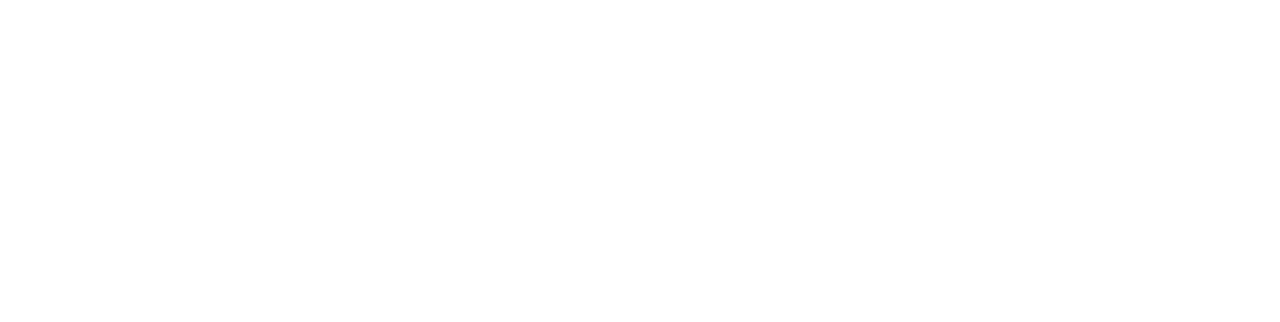
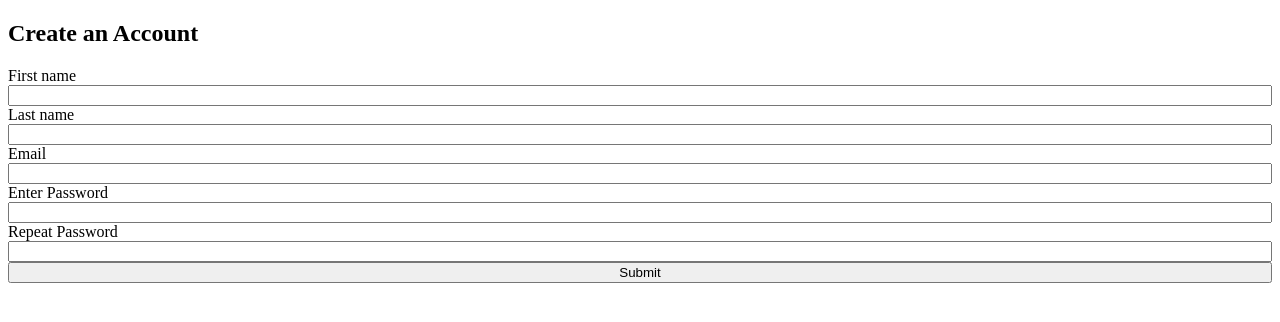
Before and after one commit to IgnjatStjepanovic/javascript-form-validation, a plain HTML site: page index.html in a window 1280 px wide. Drawn offline with Linux system fonts and the light colour scheme.

Commit message:
Basic structure created.

```diff
--- a/index.html
+++ b/index.html
@@ -1,12 +1,30 @@
 <!DOCTYPE html>
 <html lang="en">
-<head>
-    <meta charset="UTF-8">
-    <meta http-equiv="X-UA-Compatible" content="IE=edge">
-    <meta name="viewport" content="width=device-width, initial-scale=1.0">
-    <title>Document</title>
-</head>
-<body>
-
-</body>
+  <head>
+    <meta charset="UTF-8" />
+    <meta http-equiv="X-UA-Compatible" content="IE=edge" />
+    <meta name="viewport" content="width=device-width, initial-scale=1.0" />
+    <link rel="stylesheet" href="styles.css">
+    <title>Form Validation Project</title>
+  </head>
+  <body>
+    <div id="container">
+      <header>
+        <h2>Create an Account</h2>
+      </header>
+      <form>
+        <label>First name</label>
+        <input />
+        <label>Last name</label>
+        <input />
+        <label>Email</label>
+        <input />
+        <label>Enter Password</label>
+        <input />
+        <label>Repeat Password</label>
+        <input />
+        <button>Submit</button>
+      </form>
+    </div>
+  </body>
 </html>
--- a/styles.css
+++ b/styles.css
@@ -0,0 +1,5 @@
+form {
+    display: flex;
+    flex-direction: column;
+
+}
```
